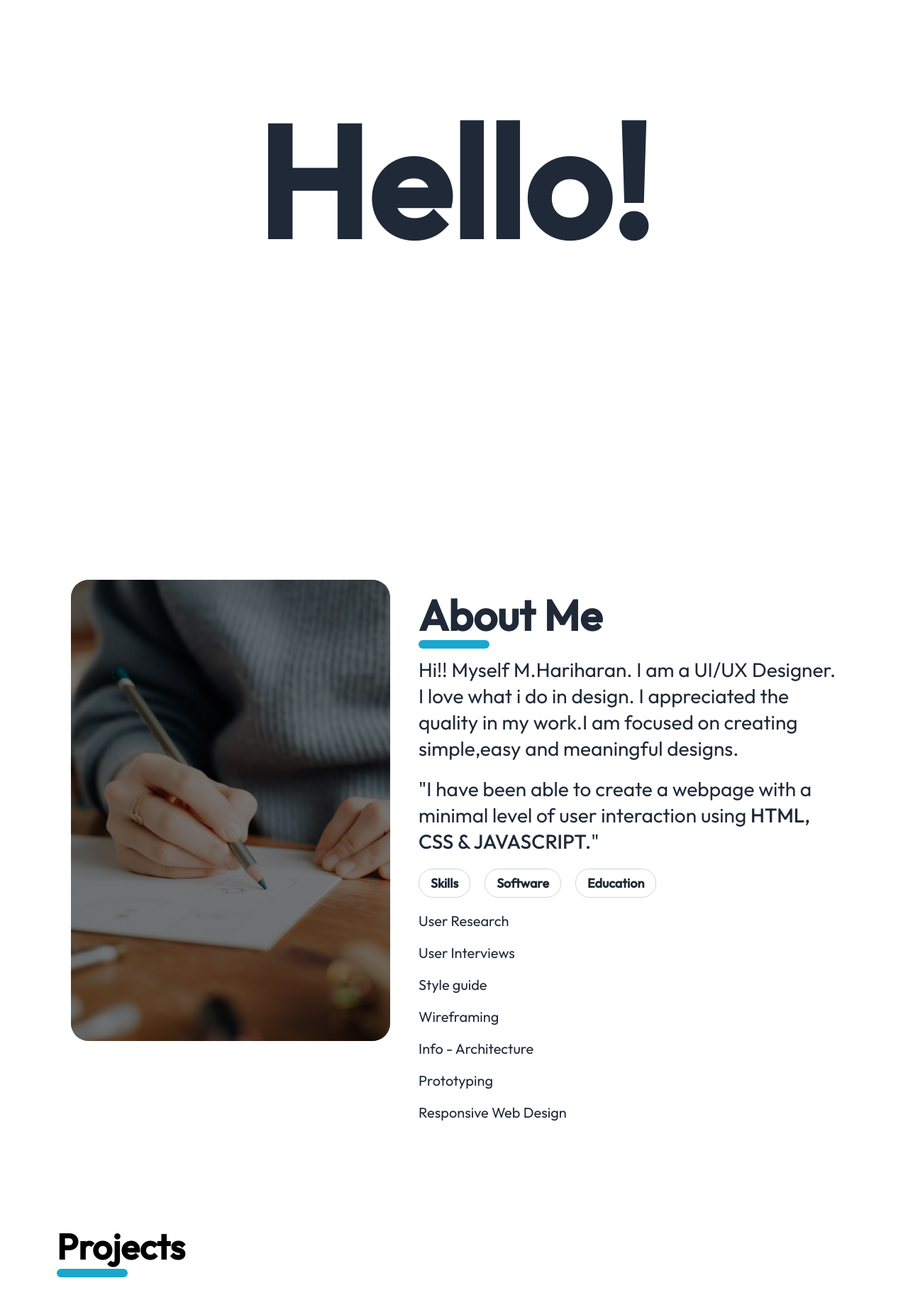
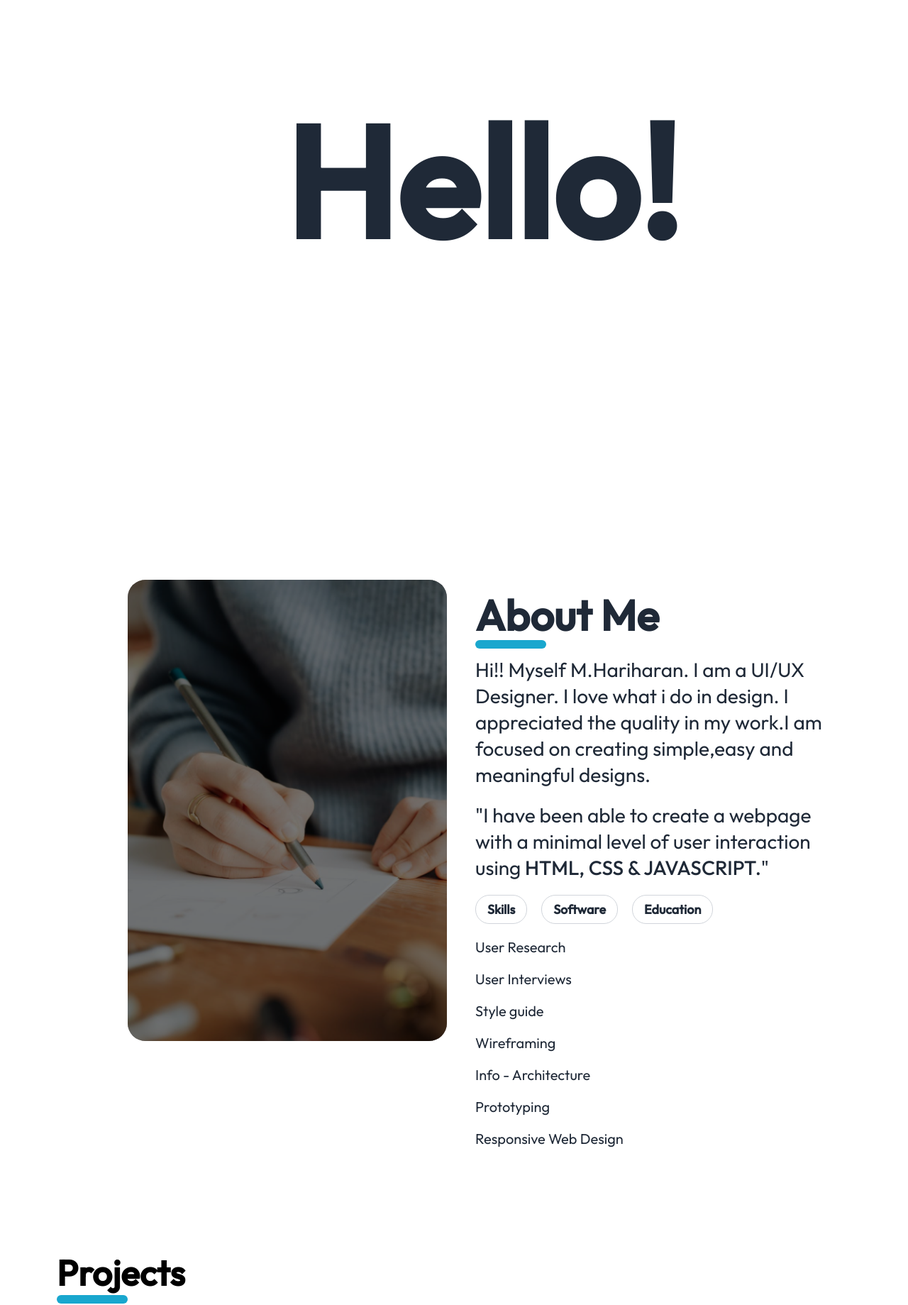
Before and after one commit to harrishari003/hariharan.com, a plain HTML site: page index.html in a window 1280 px wide. Shown: the part 93-1932 px from the top of the page at 71% size. Drawn offline with Linux system fonts and the light colour scheme.

Commit message:
style.css

```diff
--- a/style.css
+++ b/style.css
@@ -65,6 +65,7 @@
     align-items: center;
     text-align: center;
     justify-content: center;
+    margin-left: 80px;
 }
 .head-container{
     color: var(--text);
@@ -116,6 +117,7 @@
 
 #aboutme{
     padding: 80px 100px;
+    margin-left: 80px;
 }
 .colum{
     display: flex;
```
